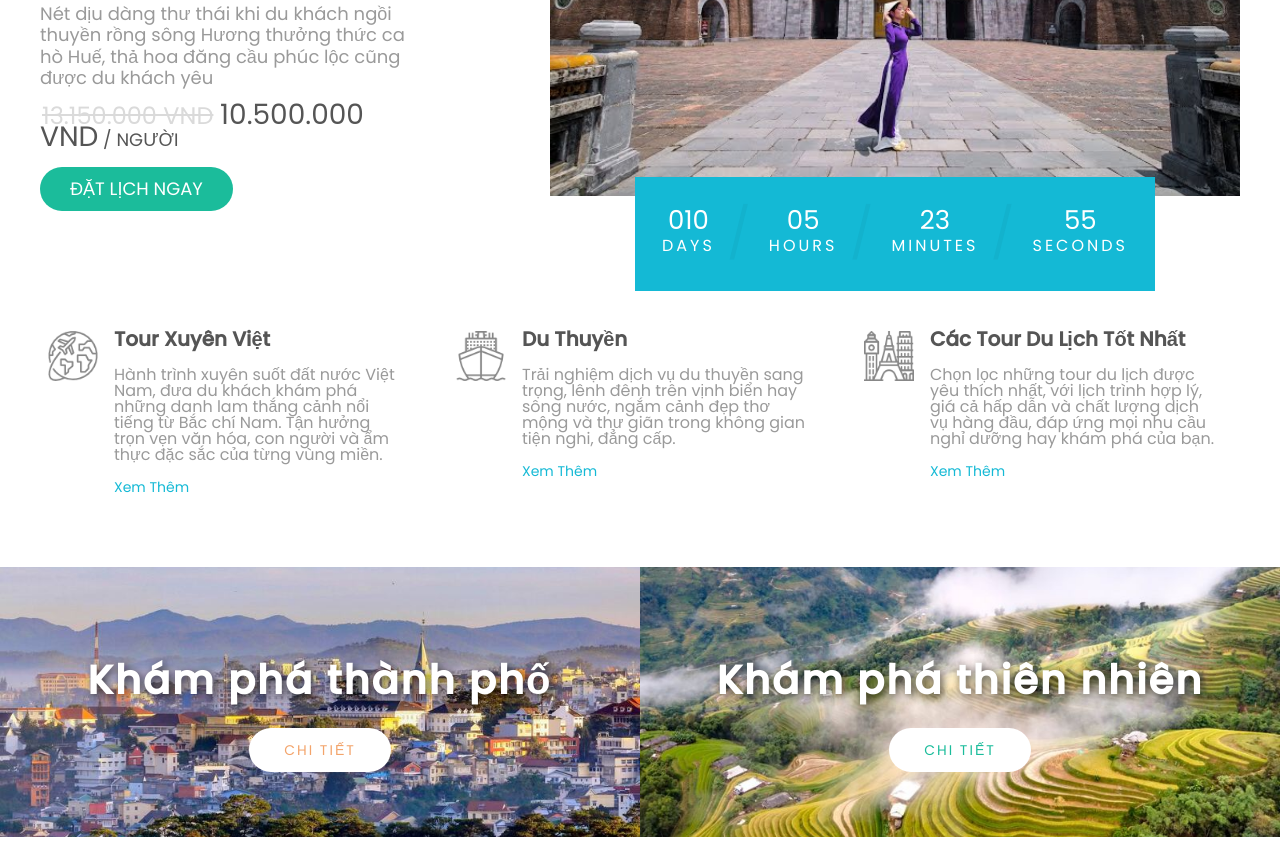
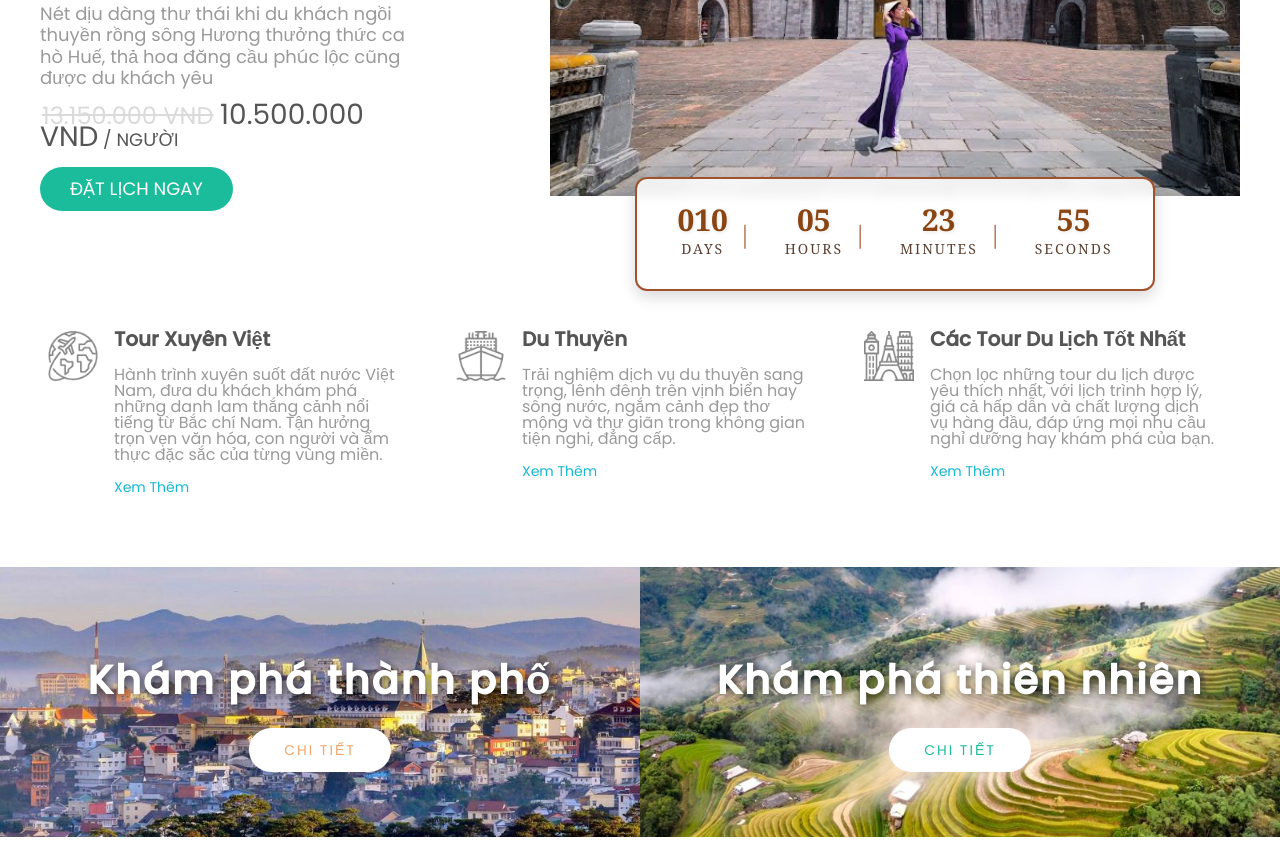
Before and after one commit to ledaithanhlong/DACS-FantaTour, a plain HTML site: page FantaTour/index.html in a window 1280 px wide. Shown: the part 2135-2980 px from the top of the page. Drawn offline with Linux system fonts and the light colour scheme.

Commit message:
Chỉnh sửa bố cục

```diff
--- a/FantaTour/assets/css/main.css
+++ b/FantaTour/assets/css/main.css
@@ -435,6 +435,8 @@
   font-size: 1.8rem;
   font-weight: 600;
   letter-spacing: 2px;
+  color: #ffffff; /* màu chữ sáng */
+  text-shadow: 2px 2px 4px rgba(0, 0, 0, 0.5); /* đổ bóng */
 }
 
 .package-desc {
@@ -442,6 +444,8 @@
   font-size: 1.4rem;
   font-weight: 400;
   letter-spacing: 2px;
+  color: #ffffff; /* màu chữ sáng */
+  text-shadow: 2px 2px 4px rgba(0, 0, 0, 0.5); /* đổ bóng */
 }
 
 .package-cover {
@@ -806,7 +810,7 @@
 .special__duration {
   position: absolute;
   display: flex;
-  background-color: var(--blue-color);
+  background: linear-gradient(135deg, #00bfa6, #1de9b6); /* Gradient xanh ngọc */
   width: 520px;
   max-width: 100%;
   height: 114px;
@@ -815,36 +819,69 @@
   bottom: 0;
   left: 50%;
   transform: translateX(-50%);
+  border-radius: 16px;
+  box-shadow: 0 8px 20px rgba(0,0,0,0.2);
+  padding: 12px;
+}
+
+.special__duration {
+  position: absolute;
+  display: flex;
+  background: rgba(255, 255, 255, 0.85); /* Nền trắng mờ */
+  border: 2px solid #a0522d; /* Viền nâu gạch */
+  width: 520px;
+  max-width: 100%;
+  height: 114px;
+  align-items: center;
+  justify-content: space-around;
+  bottom: 0;
+  left: 50%;
+  transform: translateX(-50%);
+  border-radius: 12px;
+  box-shadow: 0 6px 15px rgba(0,0,0,0.15);
+  backdrop-filter: blur(6px);
 }
 
 .special__duration-item {
   text-transform: uppercase;
-  color: var(--white-color);
+  color: #4b2e1e; /* Nâu trầm */
   text-align: center;
   position: relative;
+  transition: transform 0.3s ease;
+  font-family: 'Georgia', serif; /* Phông chữ cổ điển */
+}
+
+.special__duration-item:hover {
+  transform: scale(1.05);
 }
 
 .special__duration-number {
-  font-size: 2.6rem;
-  line-height: 2.4rem;
+  font-size: 3rem;
+  line-height: 3rem;
+  font-weight: bold;
+  color: #8b4513; /* Nâu đất */
+  text-shadow: 1px 1px 4px rgba(0,0,0,0.1);
 }
 
 .special__duration-unit {
   padding: 4px 0;
-  font-size: 1.6rem;
+  font-size: 1.4rem;
   line-height: 2rem;
-  letter-spacing: 3px;
+  letter-spacing: 2px;
+  color: #4b2e1e;
+  opacity: 0.9;
 }
 
 .special__duration-item:not(:last-child)::after {
-  content: "/";
+  content: "|";
   position: absolute;
-  color: #13b2cd;
-  font-weight: 400;
-  font-size: 5rem;
-  right: -36px;
+  color: #a0522d;
+  font-weight: normal;
+  font-size: 2.4rem;
+  right: -24px;
   top: 50%;
   transform: translateY(-50%);
+  opacity: 0.8;
 }
 
 .special__detail {
@@ -1090,6 +1127,8 @@
   margin: 24px 0;
   font-size: 3.6rem;
   color: var(--heading-color);
+  color: #ffffff; /* màu chữ sáng */
+  text-shadow: 2px 2px 4px rgba(0, 0, 0, 0.5); /* đổ bóng */
 }
 
 .footer__contact__input {
--- a/FantaTour/index.html
+++ b/FantaTour/index.html
@@ -34,7 +34,7 @@
                     <div class="navbar-wrap row">
                         <!-- Logo -->
                         <div class="col l-2 m-6 c-6">
-                            <a href="/" class="header__logo-link">
+                            <a href="index.html" class="header__logo-link">
                                 <img src="./assets/img/logo.png" alt="" class="header__logo-img">
                             </a>
                         </div>
```
